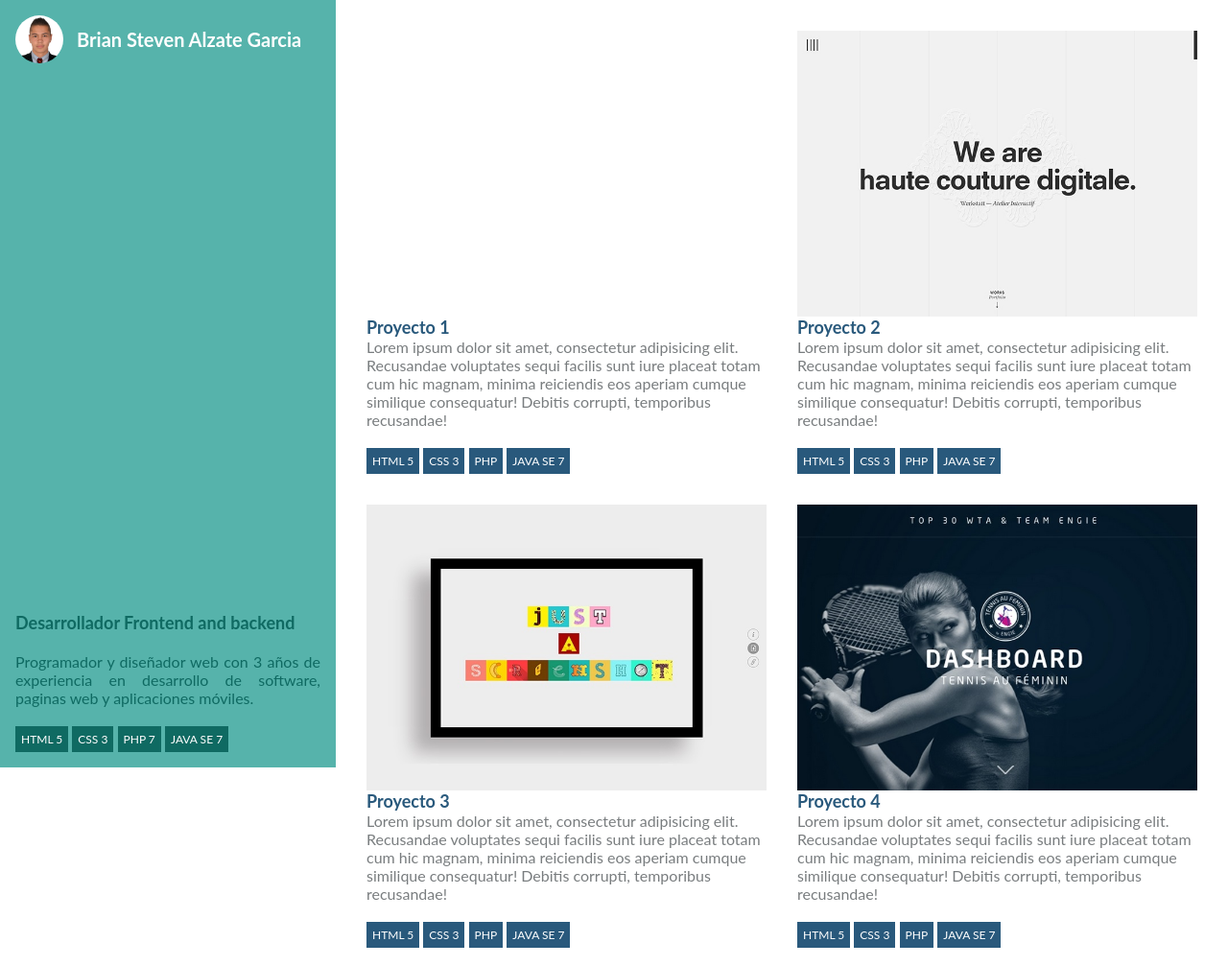
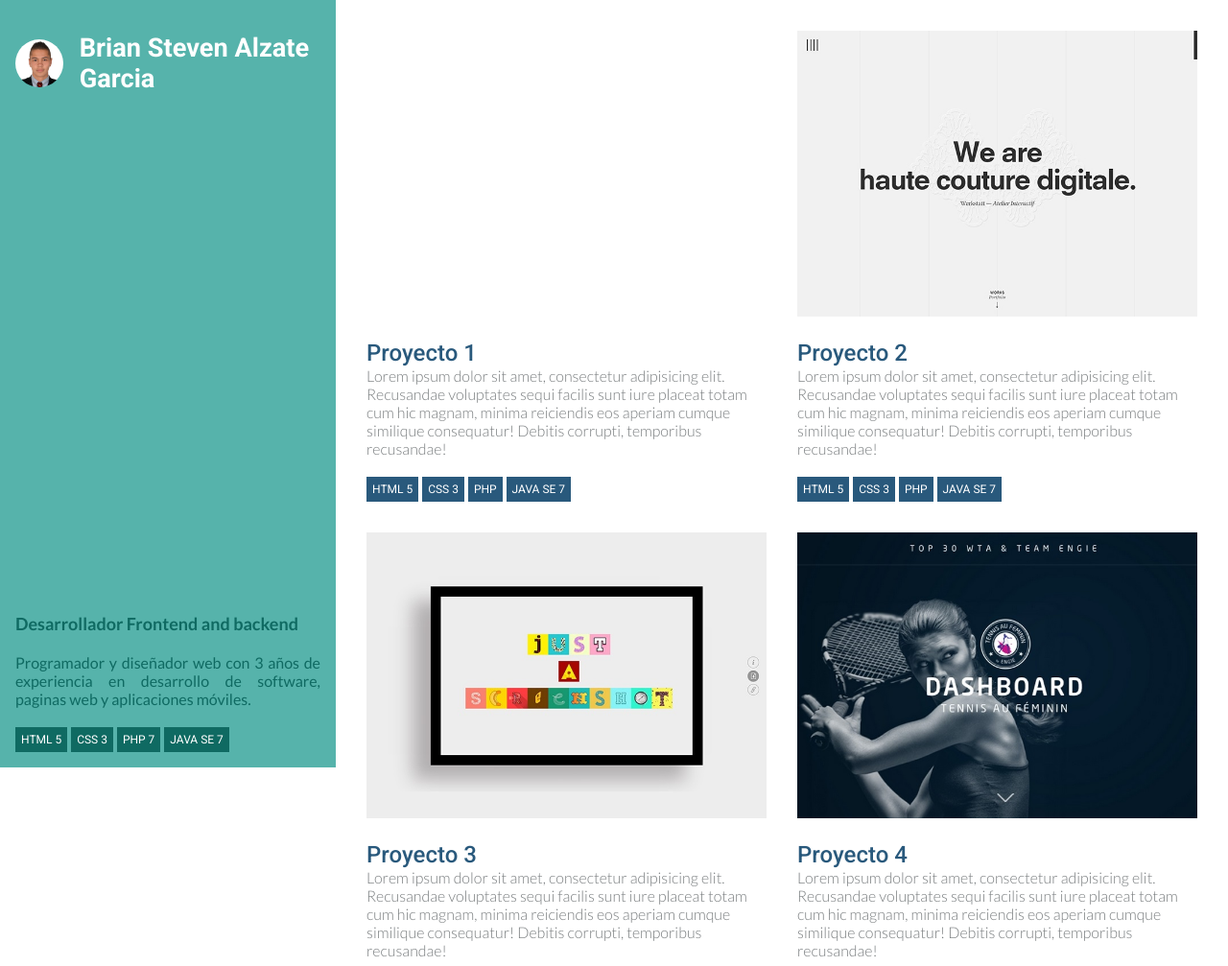
Before and after one commit to BADeveloper-BrianAlzateDesarrollador/-portfolio.github.io, a plain HTML site: page index.html in a window 1280 px wide. Shown: the top 1007 px of the page at 96% size. Drawn offline with Linux system fonts and the light colour scheme.

Commit message:
se agregaron fonts de google fonts para los titulos y textos

```diff
--- a/css/styles.css
+++ b/css/styles.css
@@ -39,9 +39,10 @@ html{
 
 .perfil__nombres{
 	color: white;
-	font-size: 20px;
+	font-size: 1.7em;
 	margin-left: .5em;
 	width: 250px;
+	font-family: 'Roboto', sans-serif;
 }
 
 .perfil__nombres, .perfil__circulo{
@@ -55,6 +56,7 @@ html{
 	color: #0F6A62;
 	position: absolute;
 	bottom: 1em;
+	font-family: 'Lato', sans-serif;
 }
 
 .informacion__titulo{
@@ -74,6 +76,7 @@ html{
 	margin-top: 20px;
 	padding: 0;
 	list-style: none;
+	font-family: 'Roboto', sans-serif;
 
 }
 
@@ -153,14 +156,21 @@ html{
 .proyecto__titulo{
 	text-decoration: none;
 	color: #29597C;
-	font-size: 18px;
+	font-size: 1.5em;
 	z-index: 3;
+	margin-top: 1em;
+	display: inline-block;
+	font-family: 'Roboto', sans-serif;
+	font-weight: 500;
 
 }
 
 .proyecto__descripcion{
 	color: #797D7F;
 	z-index: 3;
+	font-family: 'Lato', sans-serif;
+	font-weight: 300;
+	font-size: 1em;
 }
 
 /*pie de pagina*/
--- a/index.html
+++ b/index.html
@@ -7,6 +7,10 @@
 	<link rel="shortcut icon"  href="img/favicon.ico">
 	<link rel="stylesheet" type="text/css" href="css/vendor/normalize.css">
 	<link rel="stylesheet" type="text/css" href="css/styles.css">
+
+<!-- fonts of ubuntu google fonts -->
+	<link href="https://fonts.googleapis.com/css?family=Lato:100,100i,300,300i,400,400i,700,700i,900,900i|Roboto:100,100i,300,300i,400,400i,500,500i,700,700i,900,900i&amp;subset=cyrillic,cyrillic-ext,greek,greek-ext,latin-ext,vietnamese" rel="stylesheet">
+
 </head>
 <body>
 <section class="lateral">
```
